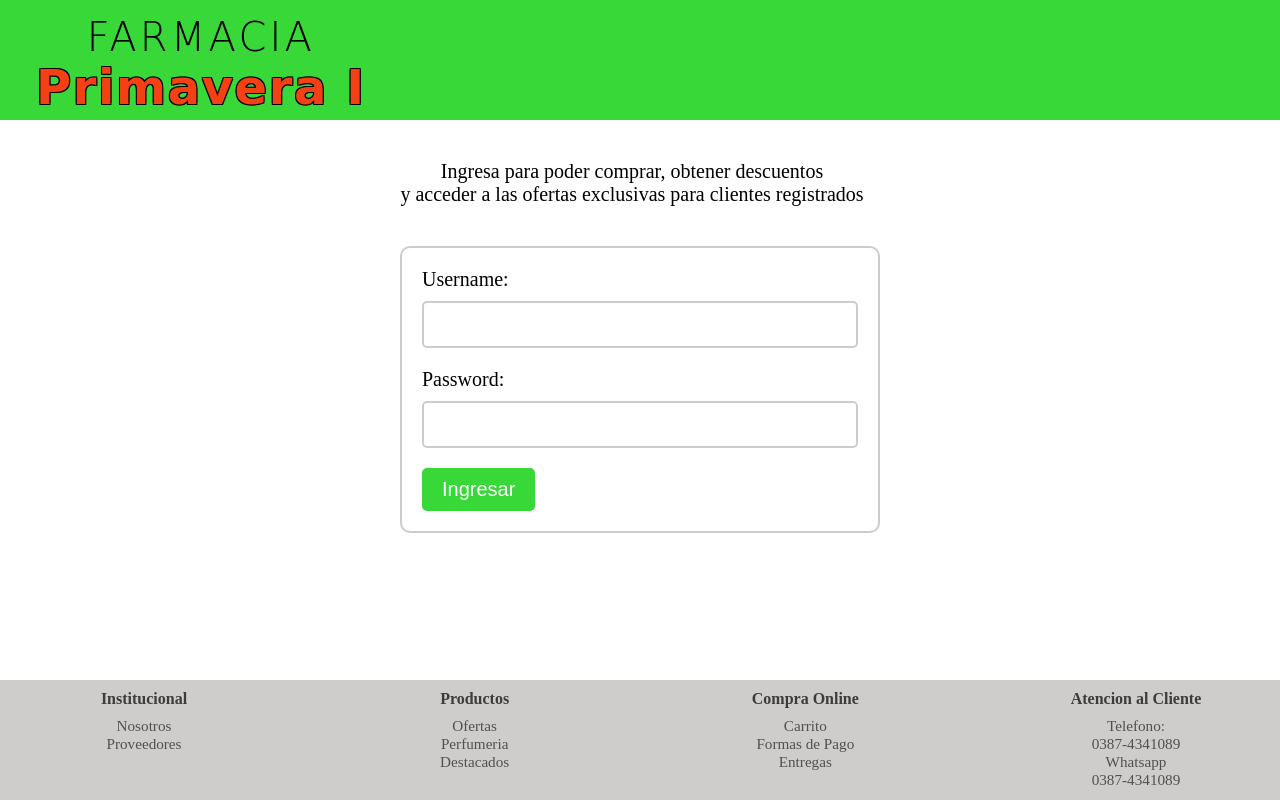
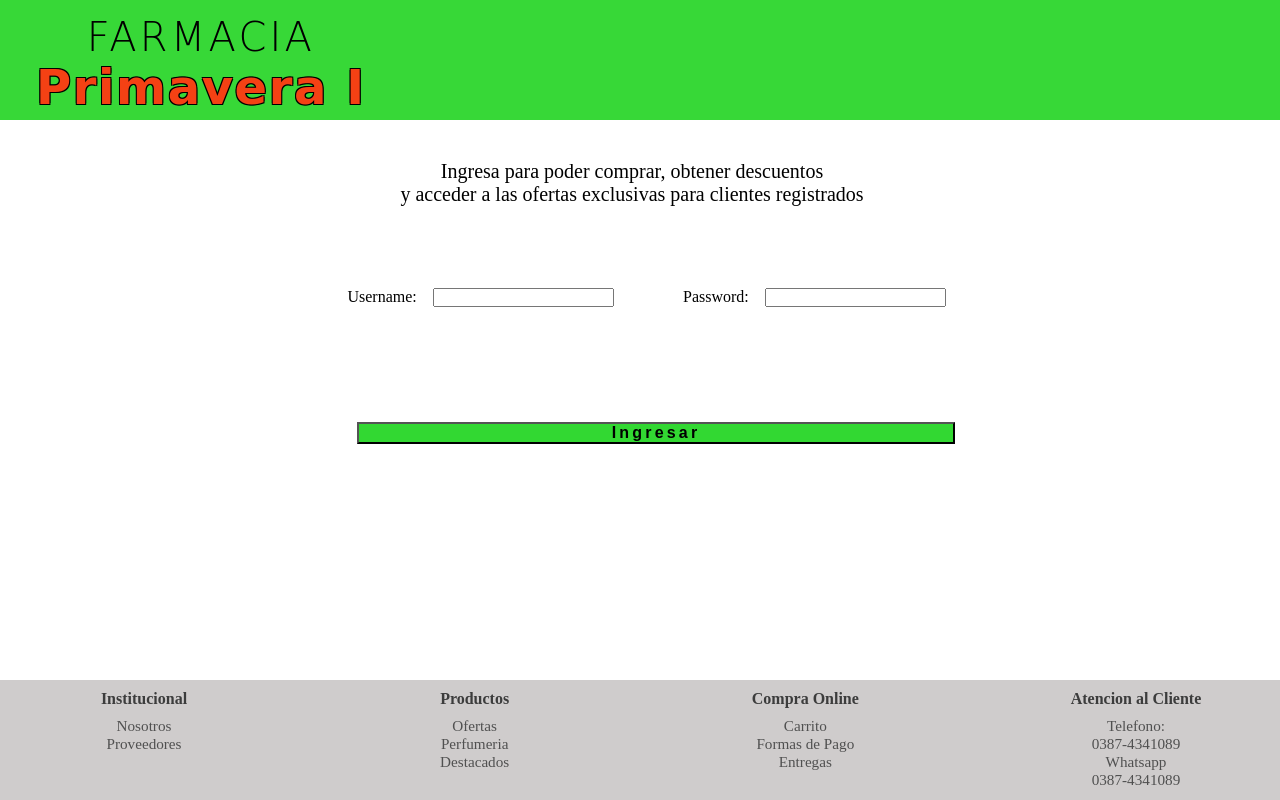
Before and after one commit to JoseModad/ecommerce, a FastAPI app: page /ingresar in a window 1280 px wide. Run offline with FastAPI, Linux system fonts and the light colour scheme; some web fonts are replaced.

Commit message:
realice cambios en el diseño de ingresar

```diff
--- a/app/static/ingresar.css
+++ b/app/static/ingresar.css
@@ -7,39 +7,58 @@
 	margin-bottom: 5vh;
 }
 
-.parra, h2 {
+.parra,h2 {
 	text-align: center;
 }
 
-form {
-	width: 60vh;
-	margin: auto;
-	padding: 20px;
-	border: 2px solid #ccc;
-	border-radius: 10px;
+.formulario-login {
+	display: flex;
+	align-items: center;
+	justify-content: center;
+	height: 50vh;
+	margin-right: 2vh;
 }
 
-label {
-	display: block;
-	margin-bottom: 10px;
-	font-size: 2.5vh;
+form {
+	display: flex;
+	flex-wrap: wrap;
+	align-items: center;
+	justify-content: center;
+	margin: auto;
+	height: 50vh;
+	width: 85vh;
+	width: calc(85vh - 2vh);
+	text-align: left;
 }
 
-input {
-	display: block;
-	margin-bottom: 20px;
-	width: 100%;
-	padding: 10px;
-	font-size: 2.5vh;
-	border-radius: 5px;
-	border: 2px solid #ccc;
+.form-group {
+	display: flex;
+	align-items: center;
+	flex-basis: 50%;
+	max-width: 50%;
+	margin-bottom: 1rem;
+}
+
+.form-group label {
+	flex-basis: 40%;
+	max-width: 40%;
+	padding-right: 1rem;
+	text-align: right;
+}
+
+.form-group input {
+	flex-basis: 50%;
+	max-width: 60%;
 }
 
 button {
-	background-color: rgb(55, 216, 55);
-	color: white;
-	padding: 10px 20px;
-	border: none;
-	border-radius: 5px;
-	font-size: 2.5vh;
+	flex-basis: 100%;
+	max-width: 90%;
+	margin-top: 1rem;
+	background-color: rgb(50, 216, 50);
+	margin-left: 6vh;
+	font-size: 2vh;
+	letter-spacing: 0.4vh;
+	font-weight: bold;
+	margin-bottom: 20vh;
 }
--- a/app/static/registrarse.css
+++ b/app/static/registrarse.css
@@ -57,7 +57,7 @@ button {
 	max-width: 90%;
 	margin-top: 1rem;
 	background-color: rgb(50, 216, 50);
-	margin-left: 8vh;
+	margin-left: 6vh;
 	font-size: 2vh;
 	letter-spacing: 0.4vh;
 	font-weight: bold;
--- a/app/templates/ingresar.html
+++ b/app/templates/ingresar.html
@@ -8,19 +8,27 @@
 {% block content %}
 
 	<div class="tit">
-		<p class="parra">Ingresa para poder comprar, obtener descuentos <br> y acceder a las ofertas exclusivas para clientes registrados</p>
+		<p class="parra">Ingresa para poder comprar, obtener descuentos <br> y acceder a las ofertas exclusivas para
+			clientes registrados</p>
 	</div>
 
 {% endblock %}
 
 {% block content1 %}
 
+	<div class="formulario-login">
 		<form method="POST" action="/login">
+			<div class="form-group">
 				<label for="username">Username:</label>
 				<input type="text" name="username" id="username">
+			</div>
+			<div class="form-group">
 				<label for="password">Password:</label>
 				<input type="password" name="password" id="password">
+			</div>
 			<button type="submit">Ingresar</button>
 		</form>
+	</div>
+
 
 {% endblock %}
--- a/app/templates/registrarse.html
+++ b/app/templates/registrarse.html
@@ -67,7 +67,7 @@
 				<label for="codigo_postal">Codigo Postal:</label>
 				<input type="codigo_postal" name="codigo_postal" id="codigo_postal" required>
 			</div>
-			<button type="submit">Ingresar</button>
+			<button type="submit">Registrarse</button>
 		</form>
 	</div>
 
```
Lines whose indentation alone changed are shown as unchanged.
